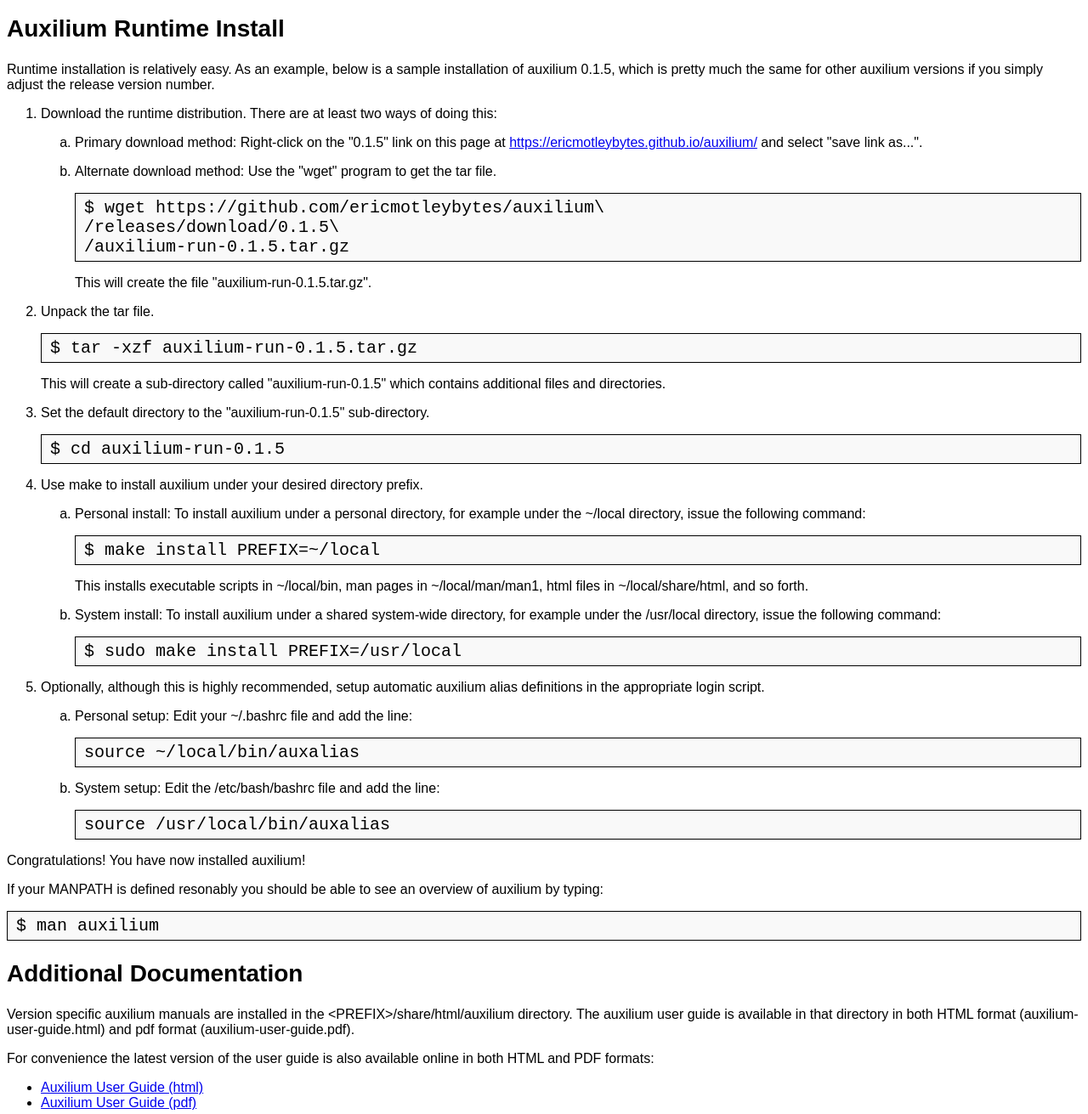
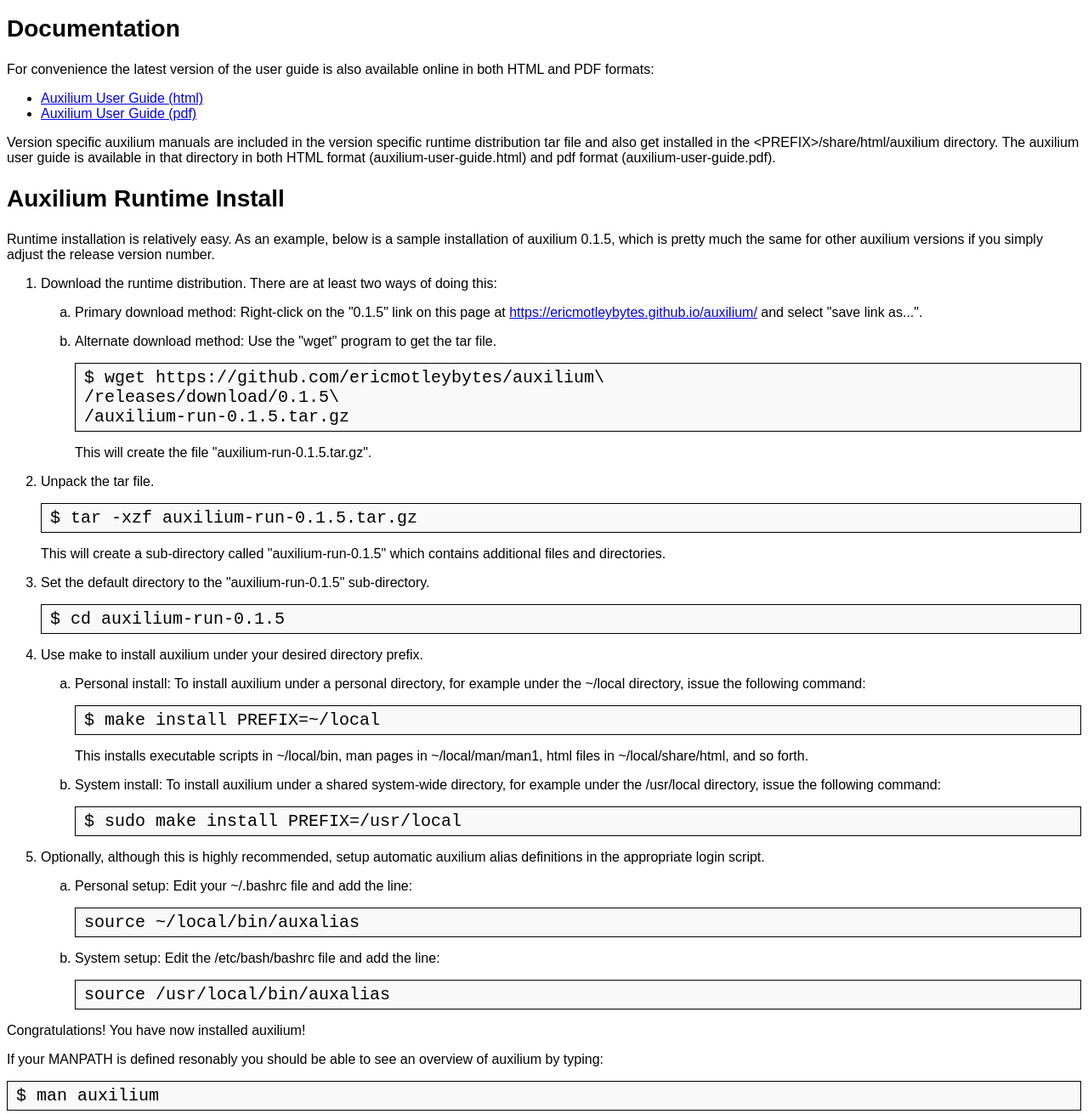
Before and after one commit to ericmotleybytes/auxilium, a plain HTML site: page doc/docs/index.html in a window 1280 px wide. Shown: the part 1000-2311 px from the top of the page at 85% size. Drawn offline with Linux system fonts and the light colour scheme.

Commit message:
documentation

```diff
--- a/doc/docs/index.html
+++ b/doc/docs/index.html
@@ -61,8 +61,8 @@
 <li><a href="#auxilium-introduction">Auxilium Introduction</a></li>
 <li><a href="#auxilium-released-downloads">Auxilium Released Downloads</a></li>
 <li><a href="#auxilium-prerequisites">Auxilium Prerequisites</a></li>
+<li><a href="#documentation">Documentation</a></li>
 <li><a href="#auxilium-runtime-install">Auxilium Runtime Install</a></li>
-<li><a href="#additional-documentation">Additional Documentation</a></li>
 <li><a href="#auxilium-runtime-uninstall">Auxilium Runtime Uninstall</a></li>
 <li><a href="#see-also">See Also</a></li>
 </ul>
@@ -170,6 +170,13 @@
 <ul>
 <li>Requires bash version 4.2 or higher.</li>
 </ul>
+<h2 id="documentation">Documentation</h2>
+<p>For convenience the latest version of the user guide is also available online in both HTML and PDF formats:</p>
+<ul>
+<li><a href="https://ericmotleybytes.github.io/auxilium/auxilium-user-guide.html">Auxilium User Guide (html)</a></li>
+<li><a href="https://ericmotleybytes.github.io/auxilium/auxilium-user-guide.pdf">Auxilium User Guide (pdf)</a></li>
+</ul>
+<p>Version specific auxilium manuals are included in the version specific runtime distribution tar file and also get installed in the &lt;PREFIX&gt;/share/html/auxilium directory. The auxilium user guide is available in that directory in both HTML format (auxilium-user-guide.html) and pdf format (auxilium-user-guide.pdf).</p>
 <h2 id="auxilium-runtime-install">Auxilium Runtime Install</h2>
 <p>Runtime installation is relatively easy. As an example, below is a sample installation of auxilium 0.1.5, which is pretty much the same for other auxilium versions if you simply adjust the release version number.</p>
 <ol style="list-style-type: decimal">
@@ -206,13 +213,6 @@
 <p>Congratulations! You have now installed auxilium!</p>
 <p>If your MANPATH is defined resonably you should be able to see an overview of auxilium by typing:</p>
 <pre><code>$ man auxilium</code></pre>
-<h2 id="additional-documentation">Additional Documentation</h2>
-<p>Version specific auxilium manuals are installed in the &lt;PREFIX&gt;/share/html/auxilium directory. The auxilium user guide is available in that directory in both HTML format (auxilium-user-guide.html) and pdf format (auxilium-user-guide.pdf).</p>
-<p>For convenience the latest version of the user guide is also available online in both HTML and PDF formats:</p>
-<ul>
-<li><a href="https://ericmotleybytes.github.io/auxilium/auxilium-user-guide.html">Auxilium User Guide (html)</a></li>
-<li><a href="https://ericmotleybytes.github.io/auxilium/auxilium-user-guide.pdf">Auxilium User Guide (pdf)</a></li>
-</ul>
 <h2 id="auxilium-runtime-uninstall">Auxilium Runtime Uninstall</h2>
 <p>You can also easily uninstall auxilium. As an example, below is a sample uninstall of auxilium 0.1.5, which is pretty much the same for other auxilium versions if you simply adjust the release version number.</p>
 <ol style="list-style-type: decimal">
```
Also changed, not shown: 2 other files.
